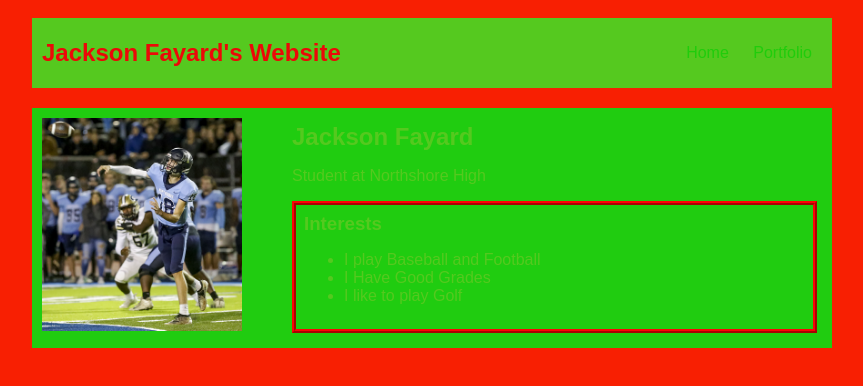
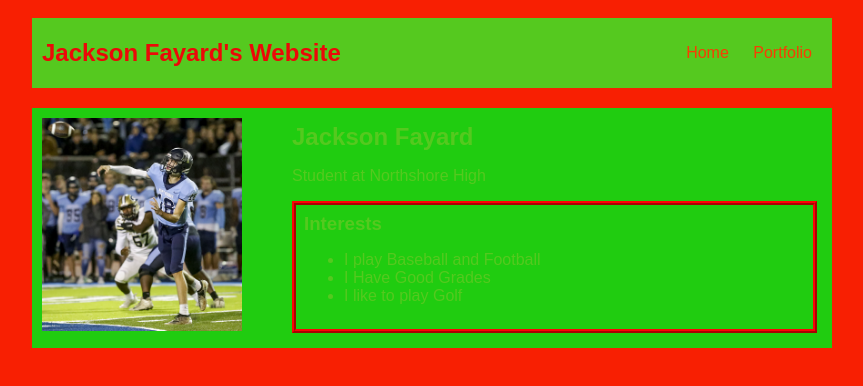
Before and after one commit to johnfayard/johnfayard.github.io, a plain HTML site: page index.html in a window 1280 px wide. Shown: the whole page, without its empty margins (208-1071 px from the left). Drawn offline with Linux system fonts and the light colour scheme.

Commit message:
change text color again

```diff
--- a/index.html
+++ b/index.html
@@ -38,7 +38,7 @@
             }
             a {
                 text-decoration: none;
-                color: rgb(32, 204, 12);
+                color: rgb(247, 61, 4);
             }
 
             /* main container area beneath menu */
```
